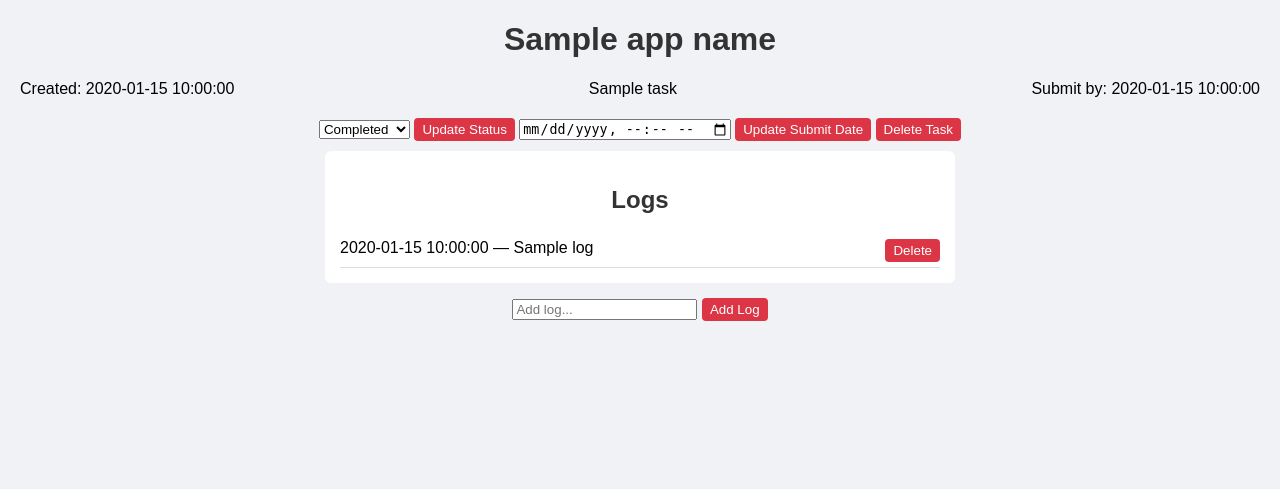
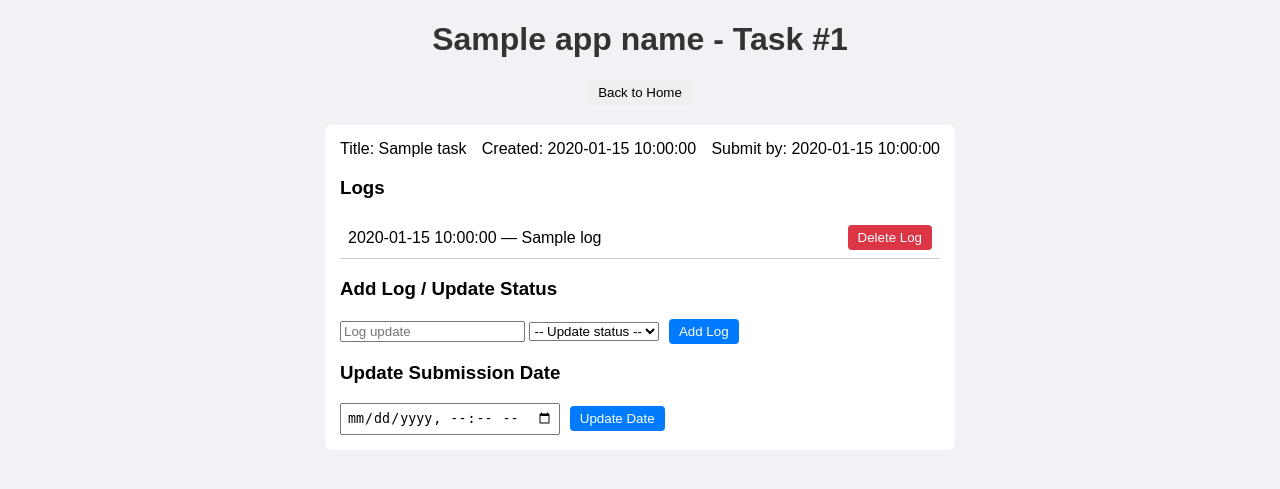
Before and after one commit to zrrgz/task-app, a Flask app: template templates/task.html in a window 1280 px wide. Shown: the top 489 px of the page. Run offline with Flask 3, Linux system fonts and the light colour scheme; the template is opened without the code that fills it: most values are stand-ins (such as "Sample title", 1, 10 or a date in 2020); parts of the project's set-up code (start-up, migrations or seed data) failed here and were passed over.

Commit message:
Redesign templates with new buttons and styling

```diff
--- a/app.py
+++ b/app.py
@@ -3,41 +3,49 @@ import sqlite3, os, datetime, pytz
 
 DB = 'tasks.db'
 TZ = pytz.timezone('Asia/Kolkata')
-APP_NAME = "AURA"  # Augmented Unified Task Assistant
+APP_NAME = "AURA"
+MORNING_HOUR = 8
+EVENING_HOUR = 20
+
+from apscheduler.schedulers.background import BackgroundScheduler
+from email.message import EmailMessage
+import smtplib
+
+# ----------------- Database -----------------
+def conn():
+    con = sqlite3.connect(DB, check_same_thread=False)
+    con.row_factory = sqlite3.Row
+    return con
 
 def init_db():
     if not os.path.exists(DB):
-        conn = sqlite3.connect(DB)
-        c = conn.cursor()
-        c.execute("""
-        CREATE TABLE IF NOT EXISTS tasks(
-            id INTEGER PRIMARY KEY AUTOINCREMENT,
-            title TEXT,
-            created_at TEXT,
-            submit_at TEXT,
-            status TEXT
-        )
-        """)
-        c.execute("""
-        CREATE TABLE IF NOT EXISTS logs(
-            id INTEGER PRIMARY KEY AUTOINCREMENT,
-            task_id INTEGER,
-            log TEXT,
-            timestamp TEXT,
-            FOREIGN KEY(task_id) REFERENCES tasks(id)
-        )
-        """)
-        conn.commit()
-        conn.close()
-
-def conn():
-    return sqlite3.connect(DB, check_same_thread=False)
+        with conn() as c:
+            cur = c.cursor()
+            cur.execute("""
+            CREATE TABLE IF NOT EXISTS tasks(
+                id INTEGER PRIMARY KEY AUTOINCREMENT,
+                title TEXT,
+                created_at TEXT,
+                submit_at TEXT,
+                status TEXT
+            )
+            """)
+            cur.execute("""
+            CREATE TABLE IF NOT EXISTS logs(
+                id INTEGER PRIMARY KEY AUTOINCREMENT,
+                task_id INTEGER,
+                log TEXT,
+                timestamp TEXT,
+                FOREIGN KEY(task_id) REFERENCES tasks(id)
+            )
+            """)
+            c.commit()
 
 def nowstr():
     return datetime.datetime.now(TZ).strftime('%Y-%m-%d %H:%M:%S')
 
 def get_tasks(filter_pending=False):
-    with sqlite3.connect(DB) as c:
+    with conn() as c:
         cur = c.cursor()
         if filter_pending:
             cur.execute("SELECT * FROM tasks WHERE status!='completed' ORDER BY id")
@@ -46,48 +54,102 @@ def get_tasks(filter_pending=False):
         return cur.fetchall()
 
 def get_task(tid):
-    with sqlite3.connect(DB) as c:
-        c.row_factory = sqlite3.Row
+    with conn() as c:
         cur = c.cursor()
         cur.execute("SELECT * FROM tasks WHERE id=?", (tid,))
         return cur.fetchone()
 
 def get_logs(tid):
-    with sqlite3.connect(DB) as c:
-        c.row_factory = sqlite3.Row
+    with conn() as c:
         cur = c.cursor()
         cur.execute("SELECT * FROM logs WHERE task_id=? ORDER BY id", (tid,))
         return cur.fetchall()
 
+def last_log(tid):
+    with conn() as c:
+        cur = c.cursor()
+        cur.execute("SELECT * FROM logs WHERE task_id=? ORDER BY id DESC LIMIT 1", (tid,))
+        return cur.fetchone()
+
 def add_task(title, submit_at):
-    with sqlite3.connect(DB) as c:
-        c.execute("INSERT INTO tasks(title, created_at, submit_at, status) VALUES(?,?,?,?)",
+    with conn() as c:
+        c.execute("INSERT INTO tasks(title,created_at,submit_at,status) VALUES(?,?,?,?)",
                   (title, nowstr(), submit_at or '', 'not started'))
 
 def add_log(tid, text):
-    with sqlite3.connect(DB) as c:
-        c.execute("INSERT INTO logs(task_id, log, timestamp) VALUES(?,?,?)", (tid, text, nowstr()))
+    with conn() as c:
+        c.execute("INSERT INTO logs(task_id,log,timestamp) VALUES(?,?,?)",(tid,text,nowstr()))
 
 def update_status(tid, status):
-    with sqlite3.connect(DB) as c:
-        c.execute("UPDATE tasks SET status=? WHERE id=?", (status, tid))
+    with conn() as c:
+        c.execute("UPDATE tasks SET status=? WHERE id=?",(status,tid))
 
-def update_submit(tid, new_date):
-    with sqlite3.connect(DB) as c:
-        c.execute("UPDATE tasks SET submit_at=? WHERE id=?", (new_date, tid))
+def update_submit(tid, submit_at):
+    with conn() as c:
+        c.execute("UPDATE tasks SET submit_at=? WHERE id=?",(submit_at,tid))
 
 def delete_task(tid):
-    with sqlite3.connect(DB) as c:
+    with conn() as c:
+        c.execute("DELETE FROM tasks WHERE id=?", (tid,))
         c.execute("DELETE FROM logs WHERE task_id=?", (tid,))
-        c.execute("DELETE FROM tasks WHERE id=?", (tid,))
 
 def delete_log(log_id):
-    with sqlite3.connect(DB) as c:
+    with conn() as c:
         c.execute("DELETE FROM logs WHERE id=?", (log_id,))
+"""
+# ----------------- Email (optional) -----------------
+def send_email(subject, body, to_addrs):
+    host = os.environ.get('EMAIL_HOST')
+    port = int(os.environ.get('EMAIL_PORT','587'))
+    user = os.environ.get('EMAIL_USER')
+    pwd = os.environ.get('EMAIL_PASS')
+    if not all([host,port,user,pwd,to_addrs]): return
+    msg = EmailMessage()
+    msg['Subject'] = subject
+    msg['From'] = user
+    msg['To'] = to_addrs
+    msg.set_content(body)
+    s = smtplib.SMTP(host, port, timeout=30)
+    try:
+        s.starttls()
+        s.login(user, pwd)
+        s.send_message(msg)
+    finally:
+        s.quit()
 
+def morning_job():
+    tasks = get_tasks(filter_pending=True)
+    if not tasks: return
+    lines = []
+    for t in tasks:
+        tid = t['id']; title = t['title']; submit = t['submit_at']; status = t['status']
+        lg = last_log(tid)
+        last = f"{lg['timestamp']} - {lg['log']}" if lg else "No logs yet"
+        lines.append(f"Task #{tid}: {title}\nStatus: {status}\nSubmit by: {submit}\nLast log: {last}\n")
+    body = "Pending tasks summary:\n\n" + "\n".join(lines)
+    to = os.environ.get('NOTIFY_TO')
+    send_email("Morning: Pending tasks", body, to)
+
+def evening_job():
+    tasks = get_tasks()
+    lines = [f"Please update these tasks today:\n"]
+    for t in tasks:
+        lines.append(f"#{t['id']} {t['title']} (Status: {t['status']})")
+    body = "\n".join(lines)
+    to = os.environ.get('NOTIFY_TO')
+    send_email("Evening: Task update request", body, to)
+"""
+
+# ----------------- Flask -----------------
 app = Flask(__name__)
 init_db()
 
+sched = BackgroundScheduler(timezone=TZ)
+sched.add_job(morning_job,'cron',hour=MORNING_HOUR,minute=0)
+sched.add_job(evening_job,'cron',hour=EVENING_HOUR,minute=0)
+sched.start()
+
+# ----------------- Routes -----------------
 @app.route('/')
 def index():
     tasks = get_tasks()
@@ -95,7 +157,7 @@ def index():
 
 @app.route('/create', methods=['GET','POST'])
 def create():
-    if request.method == 'POST':
+    if request.method=='POST':
         title = request.form.get('title')
         submit_at = request.form.get('submit_at')
         if title:
@@ -103,34 +165,34 @@ def create():
         return redirect(url_for('index'))
     return render_template('create.html', app_name=APP_NAME)
 
-@app.route('/task/<int:tid>', methods=['GET','POST'])
+@app.route('/task/<int:tid>', methods=['GET'])
 def task_page(tid):
-    task = get_task(tid)
-    if not task:
-        return "Not found", 404
+    t = get_task(tid)
+    if not t: return "Not found",404
     logs = get_logs(tid)
-    return render_template('task.html', task=task, logs=logs, app_name=APP_NAME)
+    return render_template('task.html', task=t, logs=logs, app_name=APP_NAME)
 
 @app.route('/task/<int:tid>/add_log', methods=['POST'])
 def add_log_route(tid):
     text = request.form.get('text')
     if text:
-        add_log(tid, text)
-    return redirect(url_for('task_page', tid=tid))
+        add_log(tid,text)
+        if request.form.get('status'):
+            update_status(tid,request.form.get('status'))
+    return redirect(url_for('task_page',tid=tid))
 
 @app.route('/task/<int:tid>/set_status', methods=['POST'])
 def set_status(tid):
     status = request.form.get('status')
-    if status:
-        update_status(tid, status)
-    return redirect(url_for('task_page', tid=tid))
+    if status: update_status(tid,status)
+    return redirect(url_for('task_page',tid=tid))
 
 @app.route('/task/<int:tid>/update_submit', methods=['POST'])
 def update_submit_route(tid):
-    new_date = request.form.get('submit_at')
-    if new_date:
-        update_submit(tid, new_date)
-    return redirect(url_for('task_page', tid=tid))
+    submit_at = request.form.get('submit_at')
+    if submit_at:
+        update_submit(tid, submit_at)
+    return redirect(url_for('task_page',tid=tid))
 
 @app.route('/task/<int:tid>/delete', methods=['POST'])
 def delete_task_route(tid):
@@ -144,7 +206,8 @@ def delete_log_route(log_id):
 
 @app.route("/download_db")
 def download_db():
-    return send_file("tasks.db", as_attachment=True)
+    return send_file(DB, as_attachment=True)
 
+# ----------------- Run -----------------
 if __name__ == "__main__":
     app.run(host="0.0.0.0", port=5000, debug=True)
--- a/templates/task.html
+++ b/templates/task.html
@@ -2,67 +2,62 @@
 <html lang="en">
 <head>
 <meta charset="UTF-8">
-<title>{{ app_name }} - {{ task['title'] }}</title>
+<title>{{ app_name }} - Task #{{ task['id'] }}</title>
 <style>
-body { font-family: Arial, sans-serif; margin: 20px; background: #f0f2f5; }
-h1, h2 { text-align: center; color: #333; }
-.header { display: flex; justify-content: space-between; margin-bottom: 20px; }
-.logs { max-width: 600px; margin: auto; background: #fff; padding: 15px; border-radius: 6px; }
-.log { display: flex; justify-content: space-between; border-bottom: 1px solid #ddd; padding: 5px 0; }
-button { padding: 4px 8px; border-radius: 4px; border: none; background: #dc3545; color: white; cursor: pointer; }
-button:hover { background: #c82333; }
-form.inline { display: inline; }
+body { font-family: Arial, sans-serif; background: #f0f2f5; margin: 20px; }
+header { text-align: center; margin-bottom: 20px; }
+h1 { color: #333; }
+section { background: #fff; padding: 15px; border-radius: 6px; max-width: 600px; margin: auto; }
+.task-header { display: flex; justify-content: space-between; margin-bottom: 10px; }
+.log { padding: 8px; border-bottom: 1px solid #ccc; display: flex; justify-content: space-between; align-items: center; }
+button { padding: 5px 10px; border: none; border-radius: 4px; cursor: pointer; }
+.delete-btn { background: #dc3545; color: white; }
+.update-btn { background: #007bff; color: white; margin-left:5px; }
+input[type=datetime-local] { padding: 5px; }
 </style>
 </head>
 <body>
-<h1>{{ app_name }}</h1>
-
-<div class="header">
+<header>
+  <h1>{{ app_name }} - Task #{{ task['id'] }}</h1>
+  <a href="{{ url_for('index') }}"><button>Back to Home</button></a>
+</header>
+<section>
+<div class="task-header">
+  <div>Title: {{ task['title'] }}</div>
   <div>Created: {{ task['created_at'] }}</div>
-  <div>{{ task['title'] }}</div>
-  <div>Submit by: {{ task['submit_at'] }}</div>
+  <div>Submit by: {{ task['submit_at'] or "N/A" }}</div>
 </div>
 
-<div style="text-align:center; margin-bottom:10px;">
-  <form action="{{ url_for('set_status', tid=task['id']) }}" method="POST" style="display:inline;">
-    <select name="status">
-      <option value="not started" {% if task['status']=='not started' %}selected{% endif %}>Not Started</option>
-      <option value="in progress" {% if task['status']=='in progress' %}selected{% endif %}>In Progress</option>
-      <option value="completed" {% if task['status']=='completed' %}selected{% endif %}>Completed</option>
-    </select>
-    <button type="submit">Update Status</button>
-  </form>
-
-  <form action="{{ url_for('update_submit_route', tid=task['id']) }}" method="POST" style="display:inline;">
-    <input type="datetime-local" name="submit_at" required>
-    <button type="submit">Update Submit Date</button>
-  </form>
-
-  <form action="{{ url_for('delete_task_route', tid=task['id']) }}" method="POST" style="display:inline;">
-    <button type="submit">Delete Task</button>
-  </form>
-</div>
-
-<div class="logs">
-  <h2>Logs</h2>
+<h3>Logs</h3>
 {% for log in logs %}
   <div class="log">
     <div>{{ log['timestamp'] }} — {{ log['log'] }}</div>
-      <form class="inline" action="{{ url_for('delete_log_route', log_id=log['id']) }}" method="POST">
-        <button type="submit">Delete</button>
+    <form action="{{ url_for('delete_log_route', log_id=log['id']) }}" method="POST">
+      <button class="delete-btn" type="submit">Delete Log</button>
     </form>
   </div>
 {% else %}
   <p>No logs yet.</p>
 {% endfor %}
-</div>
 
-<div style="max-width:600px; margin:auto; text-align:center; margin-top:15px;">
+<h3>Add Log / Update Status</h3>
 <form action="{{ url_for('add_log_route', tid=task['id']) }}" method="POST">
-    <input type="text" name="text" placeholder="Add log..." required>
-    <button type="submit">Add Log</button>
+  <input type="text" name="text" placeholder="Log update" required>
+  <select name="status">
+    <option value="">-- Update status --</option>
+    <option value="not started">Not Started</option>
+    <option value="in progress">In Progress</option>
+    <option value="completed">Completed</option>
+  </select>
+  <button class="update-btn" type="submit">Add Log</button>
 </form>
-</div>
 
+<h3>Update Submission Date</h3>
+<form action="{{ url_for('update_submit_route', tid=task['id']) }}" method="POST">
+  <input type="datetime-local" name="submit_at" required>
+  <button class="update-btn" type="submit">Update Date</button>
+</form>
+
+</section>
 </body>
 </html>
```
Also changed, not shown: templates/create.html (+7 -3 lines), templates/index.html (+17 -17 lines). Lines whose indentation alone changed are shown as unchanged.
